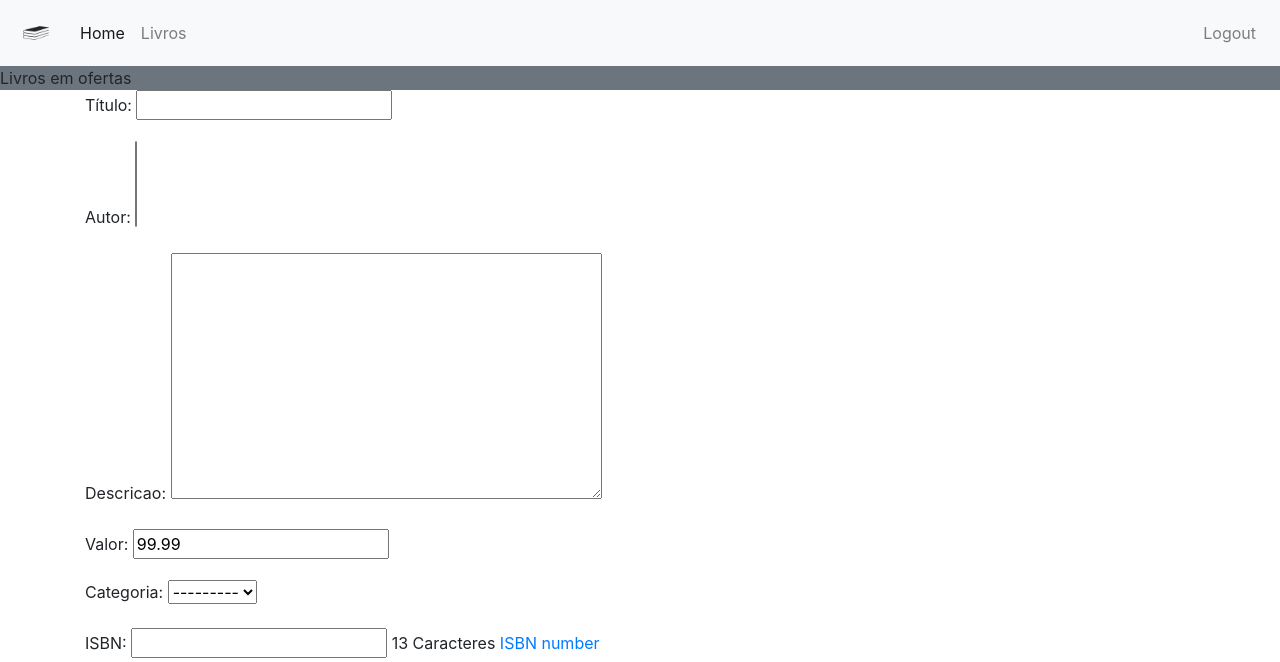
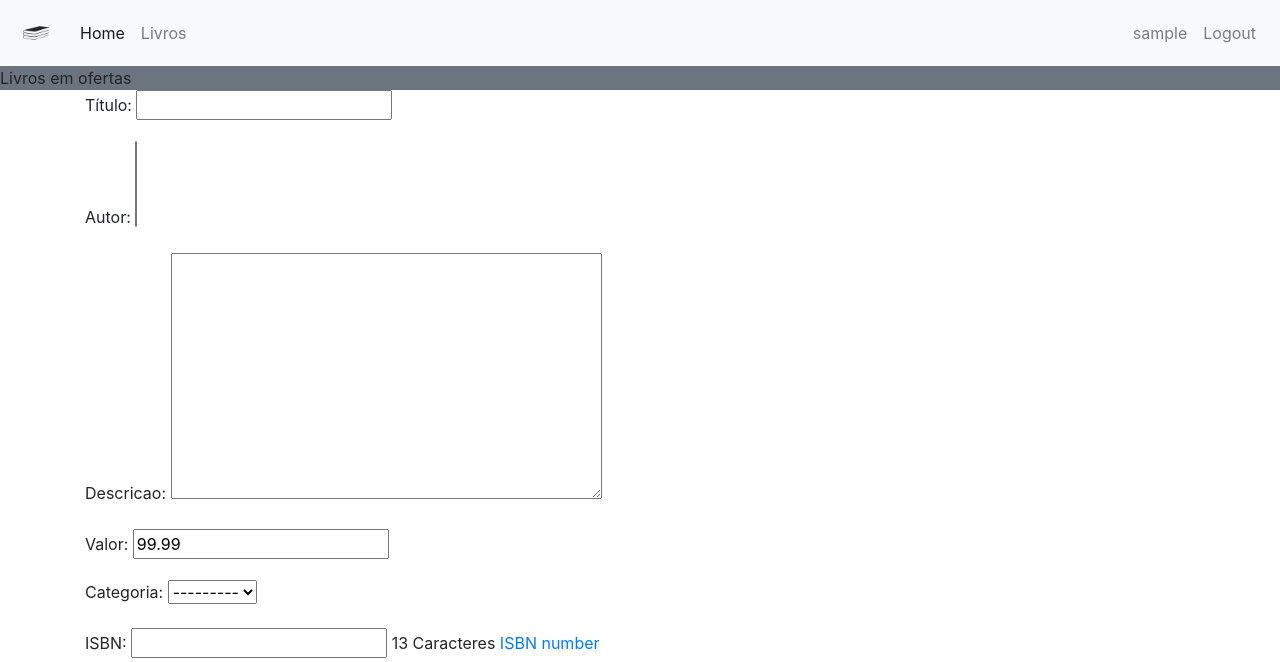
Before and after one commit to claudianuness/Livraria, a Django app: page /form/ in a window 1280 px wide. Shown: the top 662 px of the page. Run offline with Django 4.2, Linux system fonts and the light colour scheme; the visitor is signed in with stand-in values (Sample User, id 1); data that the repository does not hold is empty; some libraries are stand-ins or nearby versions.

Commit message:
Inserção do nome do usuário no menu quando logado.

```diff
--- a/primeira_app/templates/primeira_app/base.html
+++ b/primeira_app/templates/primeira_app/base.html
@@ -28,13 +28,16 @@
             </li>
             <li class="nav-item">
                 <a class="nav-link" href="{% url 'url_listagem'%}">Livros</a>
+            </li>
         </ul>
     </div>
     <div>
         <ul class="navbar-nav">
 
-
             {% if request.user.is_authenticated %}
+            <li class="nav-item">
+                <a class="nav-link" href="#">{{ request.user }}</a>
+            </li>
             <li class="nav-item">
                 <a class="nav-link" href="{% url 'url_logout'%}">Logout</a>
             </li>
```
